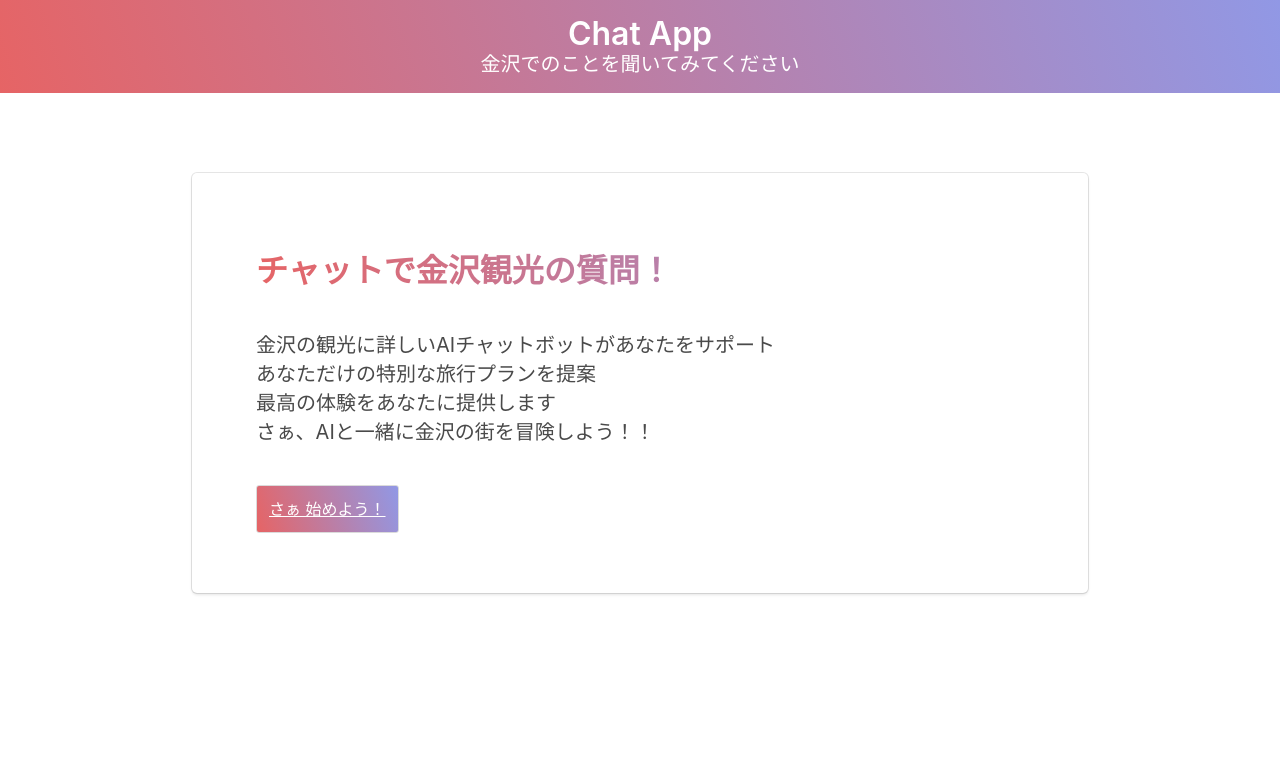
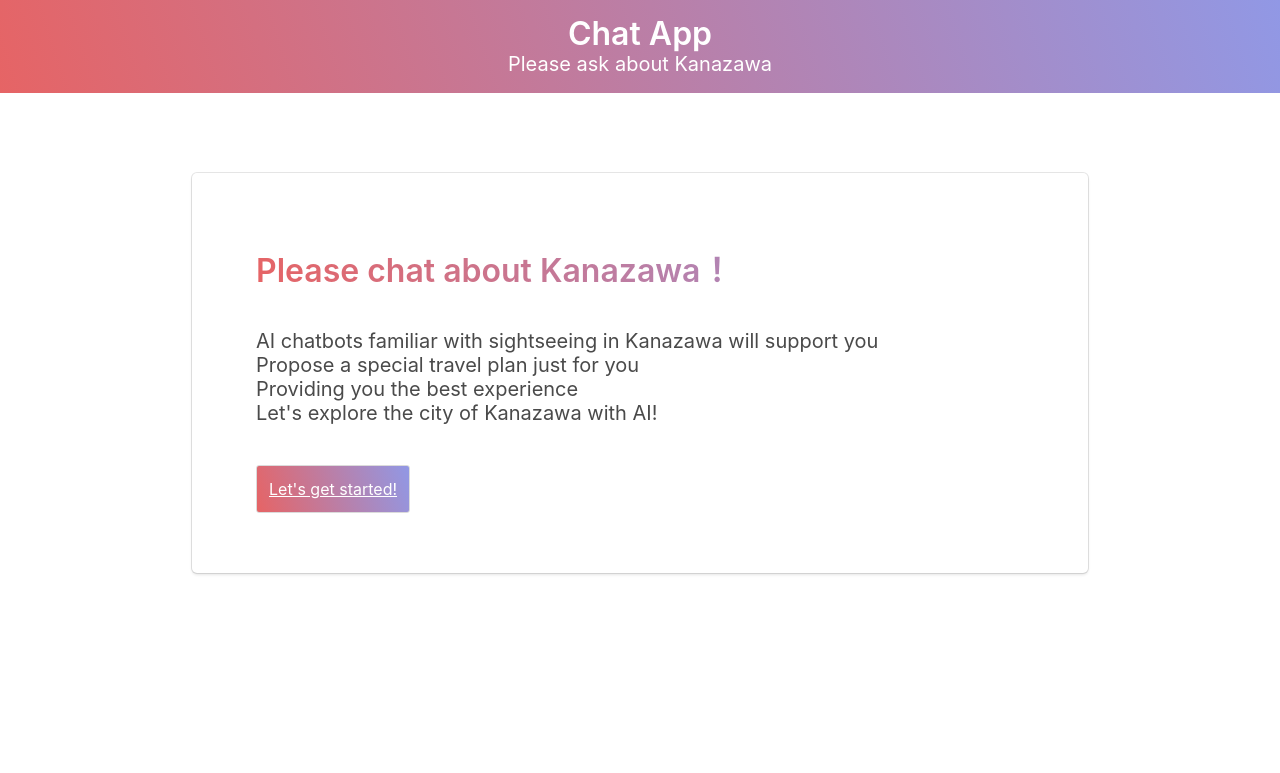
Before and after one commit to SuzukiDaishi/twa-chat-demo, a Flask app: page / in a window 1280 px wide. Shown: the top 773 px of the page. Run offline with Flask 2, Linux system fonts and the light colour scheme.

Commit message:
英語化

```diff
--- a/templates/index.html
+++ b/templates/index.html
@@ -137,7 +137,7 @@
                 Chat App
             </h1>
             <p class="subtitle text-white">
-                金沢でのことを聞いてみてください
+                Please ask about Kanazawa
             </p>
         </header>
 
@@ -146,19 +146,19 @@
                 <div class="box mag-side pad-side pad-top mag-bottom">
                     <div class="columns pad-top">
                     <h3 class="title is-3 grad-text">
-                        チャットで金沢観光の質問！
+                        Please chat about Kanazawa！
                     </h3>
                 </div>
                 <div class="columns pad-top">
                     <p class="is-size-5">
-                        金沢の観光に詳しいAIチャットボットがあなたをサポート<br >
-                        あなただけの特別な旅行プランを提案<br >
-                        最高の体験をあなたに提供します<br >
-                        さぁ、AIと一緒に金沢の街を冒険しよう！！
+                        AI chatbots familiar with sightseeing in Kanazawa will support you<br >
+                        Propose a special travel plan just for you<br >
+                        Providing you the best experience<br >
+                        Let's explore the city of Kanazawa with AI!
                     </p>
                 </div>
                 <div class="columns pad-top pad-bottom">
-                    <a href="/chat" class="button is-medium is-rounded grad-bg">さぁ 始めよう！</a>
+                    <a href="/chat" class="button is-medium is-rounded grad-bg">Let's get started!</a>
                 </div>
             </section>
         </div>
```
Also changed, not shown: templates/chat.html (+6 -6 lines).
